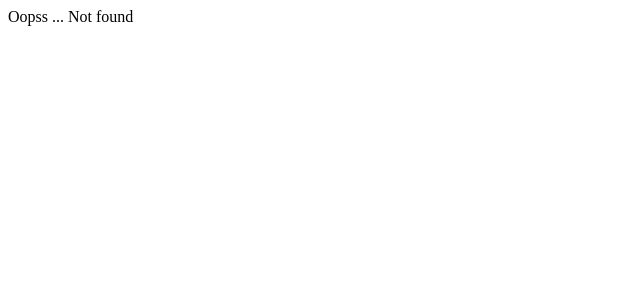
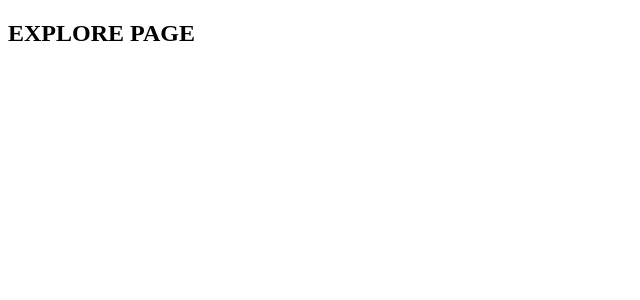
Before and after one commit to huybui38/F-Discover-Front-End, a React (Create React App) app: page /explore in a window 1280 px wide. Before the commit this address had no page. Shown: the top 300 px of the page, without its empty margins (0-640 px from the left). Built offline with nearby package versions, Linux system fonts and the light colour scheme.

Commit message:
Setup private router and public router

```diff
--- a/package.json
+++ b/package.json
@@ -7,6 +7,7 @@
         "@testing-library/react": "^11.1.0",
         "@testing-library/user-event": "^12.1.10",
         "husky": "^6.0.0",
+        "prop-types": "^15.7.2",
         "react": "^17.0.2",
         "react-dom": "^17.0.2",
         "react-router-dom": "^5.2.0",
--- /dev/null
+++ b/src/features/Explore/index.js
@@ -0,0 +1,11 @@
+import React from 'react'
+
+export const Explore = () => {
+    return (
+        <div>
+            <h2>EXPLORE PAGE</h2>
+        </div>
+    )
+}
+
+export default Explore
--- a/src/features/Profile/index.js
+++ b/src/features/Profile/index.js
@@ -0,0 +1,9 @@
+import React from 'react'
+
+export const Profile = () => {
+    return (
+        <div>
+            <h2>PROFILE PAGE</h2>
+        </div>
+    )
+}
--- a/src/routers/PrivateRouters.js
+++ b/src/routers/PrivateRouters.js
@@ -1,9 +1,23 @@
 import React from 'react'
 
-import { Route } from 'react-router'
+import PropTypes from 'prop-types'
+import { Route, Redirect } from 'react-router'
 
-export const PrivateRouters = (props) => {
-    return <Route {...props} />
+import Authentication from '../utils/Authentication'
+
+export const PrivateRouters = ({ path, component, restrict, exact }) => {
+    return Authentication.isLoggedIn() ? (
+        <Route path={path} component={component} exact={exact} restrict={restrict} />
+    ) : (
+        <Redirect from="*" to="/login" />
+    )
+}
+
+PrivateRouters.propTypes = {
+    path: PropTypes.string,
+    component: PropTypes.elementType,
+    restrict: PropTypes.bool,
+    exact: PropTypes.bool,
 }
 
 export default PrivateRouters
--- a/src/routers/PublicRouters.js
+++ b/src/routers/PublicRouters.js
@@ -1,9 +1,23 @@
 import React from 'react'
 
-import { Route } from 'react-router'
+import PropTypes from 'prop-types'
+import { Route, Redirect } from 'react-router'
 
-export const PublicRouters = (props) => {
-    return <Route {...props} />
+import Authentication from '../utils/Authentication'
+
+export const PublicRouters = ({ path, component, restrict, exact }) => {
+    return Authentication.isLoggedIn() ? (
+        <Redirect from="*" to="/explore" />
+    ) : (
+        <Route path={path} component={component} exact={exact} restrict={restrict} />
+    )
+}
+
+PublicRouters.propTypes = {
+    path: PropTypes.string,
+    component: PropTypes.elementType,
+    restrict: PropTypes.bool,
+    exact: PropTypes.bool,
 }
 
 export default PublicRouters
--- a/src/routers/index.js
+++ b/src/routers/index.js
@@ -1,9 +1,14 @@
-import { Redirect, Route, Switch } from 'react-router'
+import React from 'react'
+
+import { Route, Switch, Redirect } from 'react-router'
 
 import { NotFound } from '../components/NotFound'
 
+import { Explore } from '../features/Explore'
 import { Home } from '../features/Home'
 import { Login } from '../features/Login'
+import { Profile } from '../features/Profile'
+import { PrivateRouters } from './PrivateRouters'
 import { PublicRouters } from './PublicRouters'
 
 export const publicRouters = [
@@ -19,12 +24,28 @@ export const publicRouters = [
         component: Login,
         restrict: true,
     },
+    {
+        path: '/explore',
+        name: 'explore',
+        component: Explore,
+        restrict: true,
+    },
 ]
 
-export const RouterComponents = () => (
+export const privateRouters = [
+    {
+        path: '/profile',
+        name: 'profile',
+        component: Profile,
+        restrict: true,
+    },
+]
+
+export const RouterComponents = () => {
+    return (
         <Switch>
             <Redirect exact from="/" to="/home" />
-
+            <Route path="/explore" component={Explore} restrict exact />
             {publicRouters.map((route) => (
                 <PublicRouters
                     key={route.name}
@@ -35,6 +56,16 @@ export const RouterComponents = () => (
                 />
             ))}
 
+            {privateRouters.map((route) => (
+                <PrivateRouters
+                    key={route.name}
+                    path={route.path}
+                    component={route.component}
+                    restrict={route.restrict}
+                    exact
+                />
+            ))}
             <Route component={NotFound} />
         </Switch>
     )
+}
--- /dev/null
+++ b/src/utils/Authentication.js
@@ -0,0 +1,7 @@
+class Authentication {
+    isLoggedIn() {
+        return false
+    }
+}
+
+export default new Authentication()
```
Lines whose indentation alone changed are shown as unchanged.
